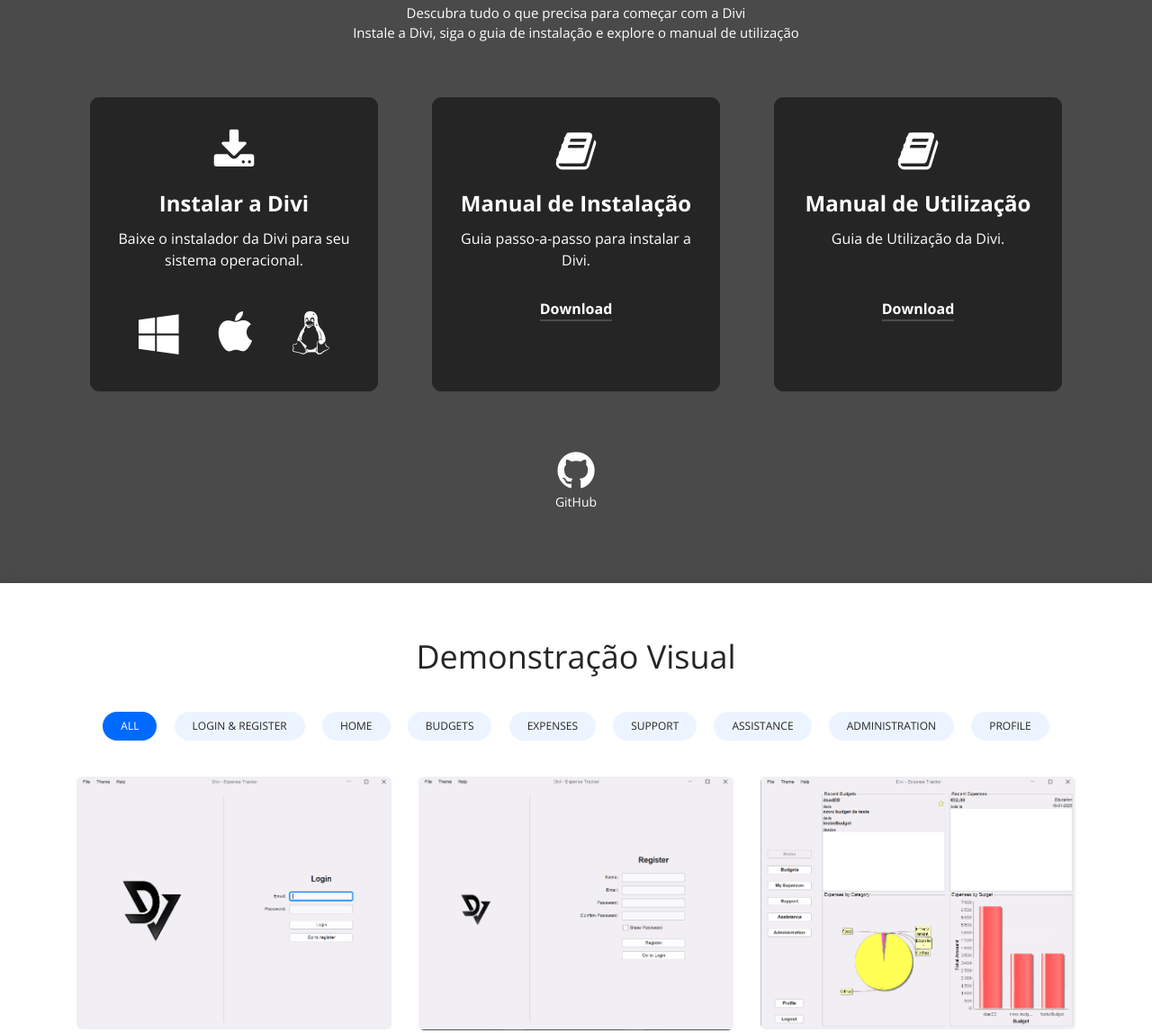
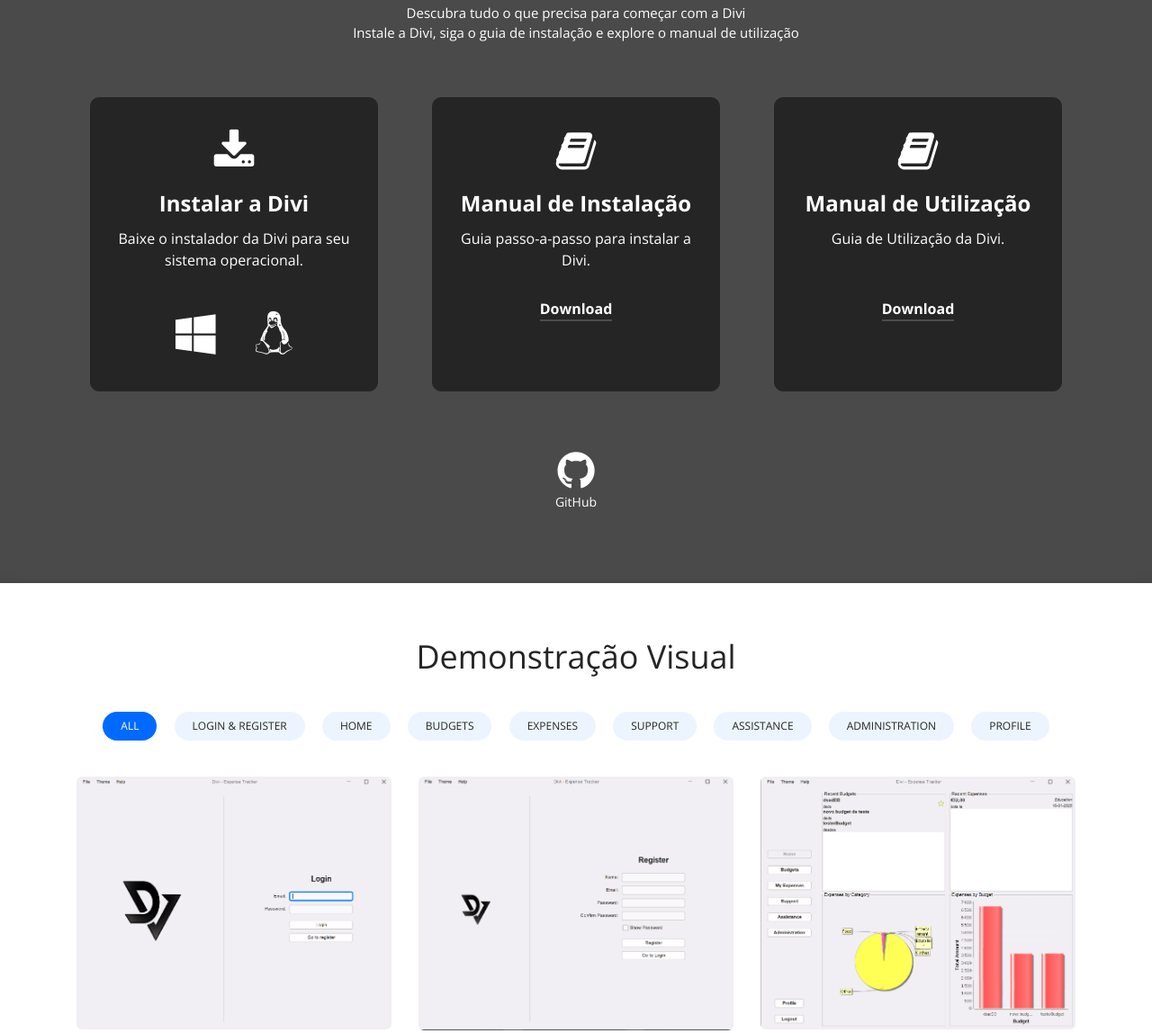
Before and after one commit to PTDA-2024-Grupo1/divi-site, a plain HTML site: page index.html in a window 1280 px wide. Shown: the part 3028-4176 px from the top of the page at 90% size. Drawn offline with nearby package versions, Linux system fonts and the light colour scheme; files whose address does not match are found by name.

Commit message:
update instaladores e manual

```diff
--- a/index.html
+++ b/index.html
@@ -231,10 +231,7 @@
                   <a href="downloads/DiviInstaller.exe" class="os-download-link" style="margin: 0 20px;">
                     <i class="fa fa-windows" aria-hidden="true"></i>
                   </a>
-                  <a href="downloads/DiviInstaller.dmg" class="os-download-link" style="margin: 0 20px;">
-                    <i class="fa fa-apple" aria-hidden="true"></i>
-                  </a>
-                  <a href="downloads/DiviInstaller.deb" class="os-download-link" style="margin: 0 20px;">
+                  <a href="downloads/divi-installer.tar.gz" class="os-download-link" style="margin: 0 20px;">
                     <i class="fa fa-linux" aria-hidden="true"></i>
                   </a>
                 </div>
```
Also changed, not shown: 2 other files.
